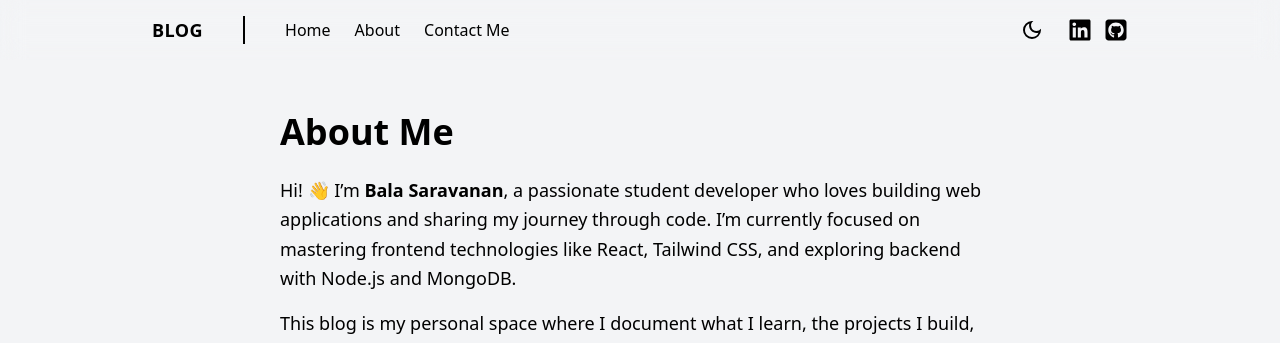
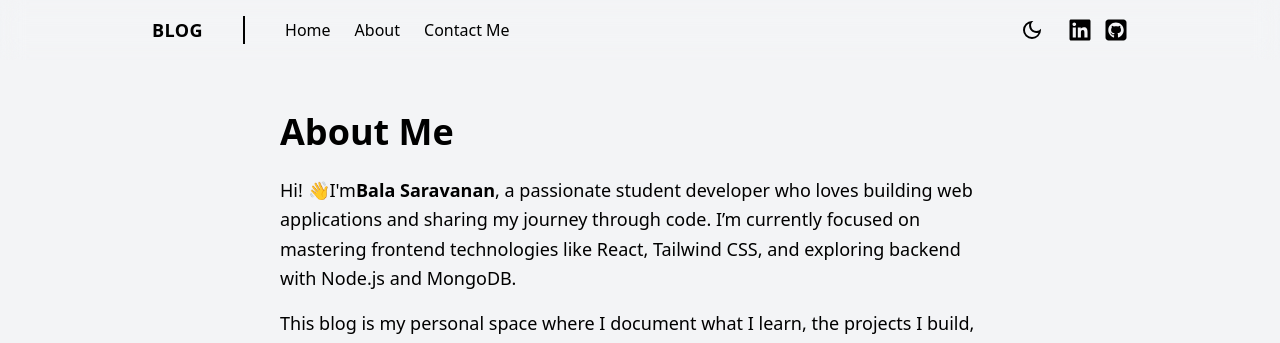
Before and after one commit to Bala-Saravanan/Blog-Bala-Dev, a Next.js app: page /about in a window 1280 px wide. Shown: the top 343 px of the page. Built offline with nearby package versions, Linux system fonts and the light colour scheme.

Commit message:
FIX: ESLint apostrophe errors

```diff
--- a/app/about/page.js
+++ b/app/about/page.js
@@ -4,11 +4,12 @@ export default function AboutPage() {
       <h1 className="text-4xl font-bold mb-6">About Me</h1>
 
       <p className="text-lg mb-4 leading-relaxed">
-        Hi! 👋 I’m <span className="font-semibold">Bala Saravanan</span>, a
-        passionate student developer who loves building web applications and
-        sharing my journey through code. I’m currently focused on mastering
-        frontend technologies like React, Tailwind CSS, and exploring backend
-        with Node.js and MongoDB.
+        Hi! 👋I&apos;m
+        <span className="font-semibold">Bala Saravanan</span>, a passionate
+        student developer who loves building web applications and sharing my
+        journey through code. I’m currently focused on mastering frontend
+        technologies like React, Tailwind CSS, and exploring backend with
+        Node.js and MongoDB.
       </p>
 
       <p className="text-lg mb-4 leading-relaxed">
```
